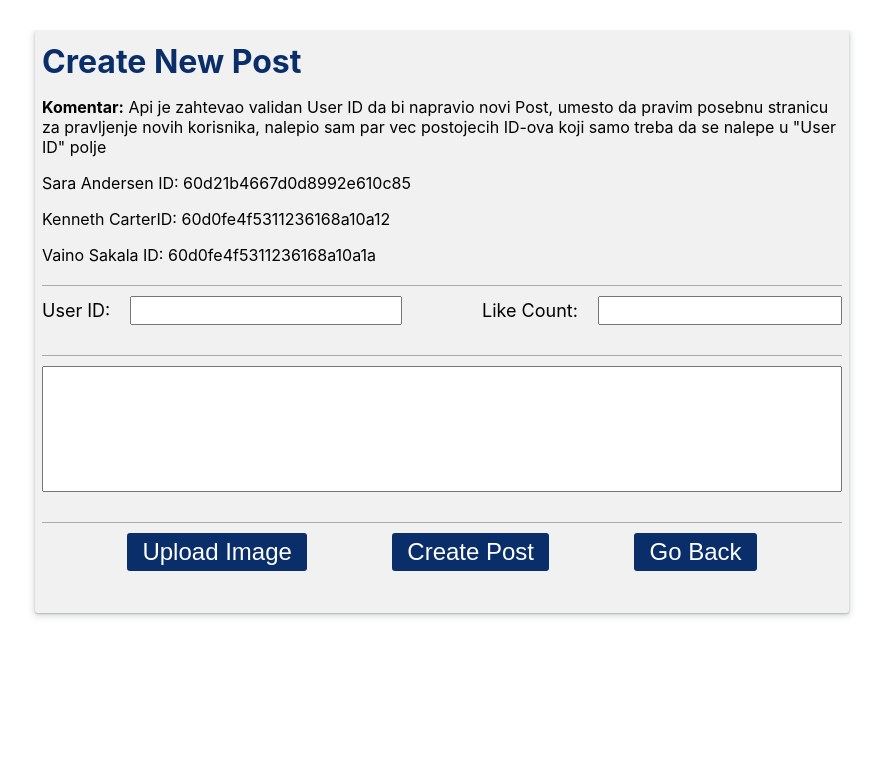
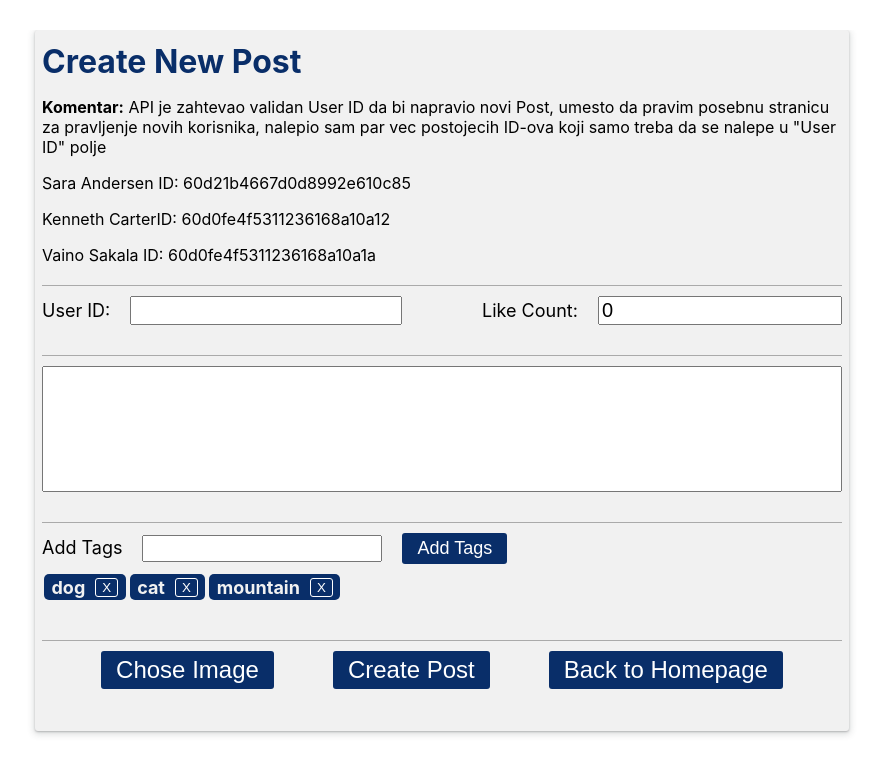
Before and after one commit to Mihailob5017/pratice-js-ca, a React (Create React App) app: page /create in a window 1280 px wide. Shown: the top 774 px of the page, without its empty margins (198-1081 px from the left). Built offline with nearby package versions, Linux system fonts and the light colour scheme.

Commit message:
finished the local logic for the create page

```diff
--- a/src/components/create/create.component.jsx
+++ b/src/components/create/create.component.jsx
@@ -1,4 +1,4 @@
-import React from 'react';
+import React, { useState } from 'react';
 import './create.style.css';
 
 // React Filebase
@@ -13,11 +13,33 @@ import {} from '../../redux/action.creators';
 
 // Code
 const Create = () => {
+	const [id, setId] = useState('');
+	const [likes, setLikes] = useState(0);
+	const [text, setText] = useState('');
+	const [imageString, setImageString] = useState('');
+	const [tagValue, setTagValue] = useState('');
+	const [tags, replaceTags] = useState(['dog', 'cat', 'mountain']);
+	const [imageUploadText, setImageUploadText] = useState('Chose Image');
+
+	const addTag = () => {
+		if (tagValue === '') {
+			alert('Please write something first');
+			return;
+		}
+		replaceTags([...tags, tagValue]);
+		setTagValue('');
+	};
+
+	const removeTag = (tagValue) => {
+		const newTags = tags.filter((tag) => tag !== tagValue);
+		replaceTags(newTags);
+	};
+
 	return (
 		<div className='create-container'>
 			<h1 className='create-header'>Create New Post</h1>
 			<p className='create-info'>
-				<b>Komentar:</b> Api je zahtevao validan User ID da bi napravio novi
+				<b>Komentar:</b> API je zahtevao validan User ID da bi napravio novi
 				Post, umesto da pravim posebnu stranicu za pravljenje novih korisnika,
 				nalepio sam par vec postojecih ID-ova koji samo treba da se nalepe u
 				"User ID" polje
@@ -28,25 +50,64 @@ const Create = () => {
 			<div className='input-container'>
 				<div className='id-container'>
 					<label>User ID: </label>
-					<input type='text' />
+					<input
+						type='text'
+						value={id}
+						onChange={(e) => setId(e.target.value)}
+					/>
 				</div>
 				<div className='likes-container'>
 					<label>Like Count: </label>
-					<input type='number' />
+					<input
+						type='number'
+						value={likes}
+						onChange={(e) => setLikes(e.target.value)}
+					/>
 				</div>
 			</div>
 
 			<div className='text-container'>
-				<textarea></textarea>
+				<textarea
+					value={text}
+					onChange={(e) => setText(e.target.value)}
+				></textarea>
+			</div>
+			<div className='tags-container'>
+				<label>Add Tags</label>
+				<input
+					type='text'
+					value={tagValue}
+					onChange={(e) => setTagValue(e.target.value)}
+				/>
+				<button className='add-tags-btn' onClick={addTag}>
+					Add Tags
+				</button>
+				<div className='tags-display'>
+					{tags.map((tag, i) => (
+						<label key={i} className='tag'>
+							{tag}
+							<button value={tag} onClick={(e) => removeTag(e.target.value)}>
+								X
+							</button>
+						</label>
+					))}
+				</div>
 			</div>
 			<div className='buttons-container'>
 				<button className='create-button'>
-					<FileBase type='file' multiple={false} onDone={({ base64 }) => {}} />
-					Upload Image
+					<FileBase
+						type='file'
+						multiple={false}
+						onDone={({ base64 }) => {
+							setImageString(base64);
+							setImageUploadText('Image Selected');
+						}}
+					/>
+					{imageUploadText}
 				</button>
 				<button className='create-button'>Create Post</button>
 				<Link to='/'>
-					<button className='create-button'>Go Back</button>
+					<button className='create-button'>Back to Homepage</button>
 				</Link>
 			</div>
 		</div>
--- a/src/components/create/create.style.css
+++ b/src/components/create/create.style.css
@@ -58,6 +58,66 @@
 	font-size: 18px;
 }
 
+.tags-container {
+	margin: 20px 0;
+	width: 100%;
+	padding: 10px 0;
+	border-top: 1px solid #aaa;
+}
+.tags-container label {
+	font-size: 18px;
+}
+.tags-container input {
+	margin: 0 20px;
+	font-size: 18px;
+	outline: none;
+}
+.add-tags-btn {
+	background: rgb(9, 46, 105);
+	font-size: 18px;
+	border-radius: 3px;
+	padding: 5px 15px;
+	cursor: pointer;
+	border: transparent;
+	color: white;
+	cursor: pointer;
+}
+.add-tags-btn:hover {
+	background: rgb(1, 27, 65);
+	transition: 300ms;
+}
+.tags-display {
+	margin: 10px 0;
+	display: flex;
+	flex-direction: row;
+	justify-content: flex-start;
+	align-items: center;
+}
+.tag {
+	display: flex;
+	flex-direction: row;
+	align-items: center;
+	margin: 0 2px;
+	border-radius: 5px;
+	font-weight: bold;
+	background: rgb(9, 46, 105);
+	padding: 2.5px 7.5px;
+	color: #f1f1f1;
+}
+.tag button:hover {
+	background: white;
+	color: rgb(1, 27, 65);
+	transition: 300ms;
+}
+.tag button {
+	background: transparent;
+	color: white;
+	border: 1px solid white;
+	cursor: pointer;
+	margin-left: 10px;
+	border-radius: 3px;
+}
+
 .buttons-container {
 	margin: 20px 0;
 	width: 100%;
```
